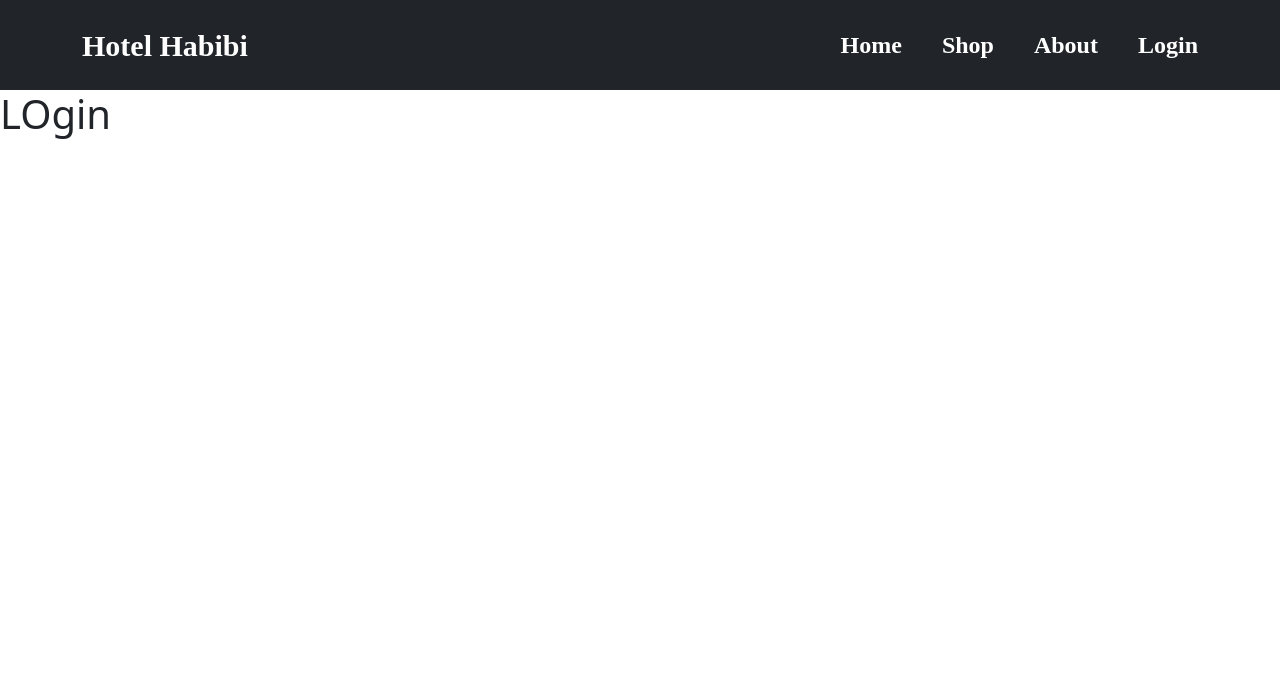
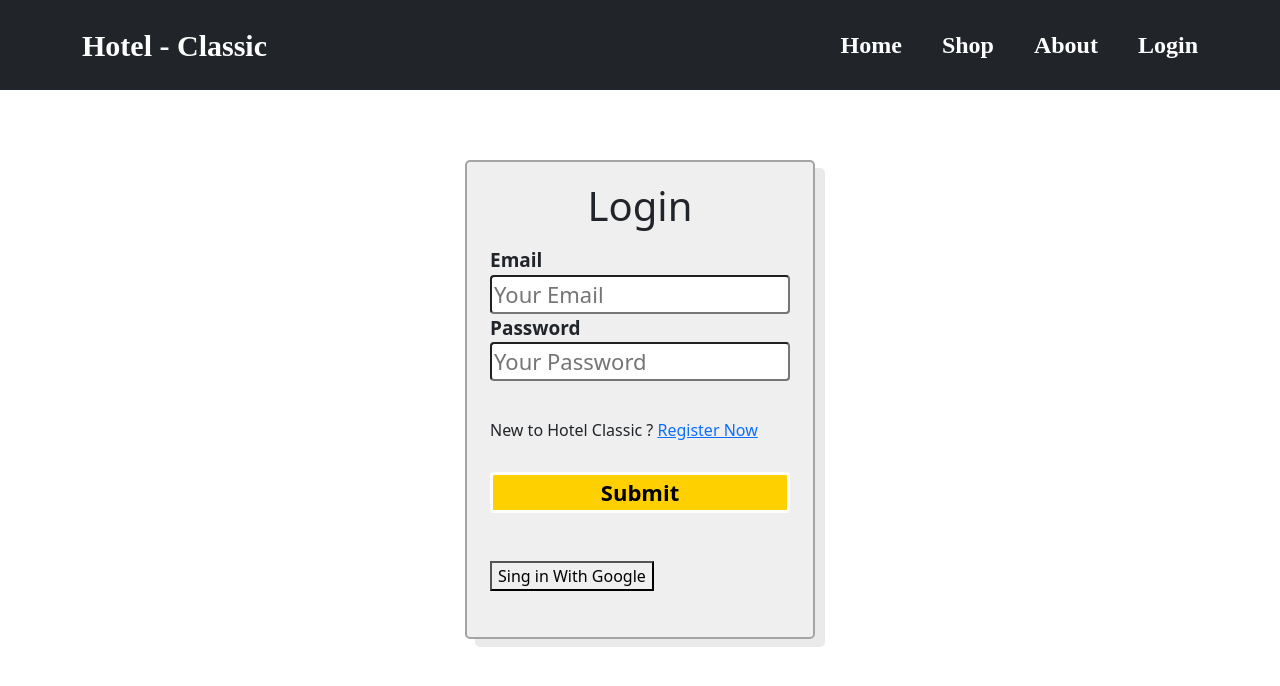
Before and after one commit to Habib710/Hotel-classic-full-project-, a React (Create React App) app: page /login in a window 1280 px wide. Shown: the top 686 px of the page. Built offline with nearby package versions, Linux system fonts and the light colour scheme.

Commit message:
api load compeleted

```diff
--- a/public/index.html
+++ b/public/index.html
@@ -24,7 +24,7 @@
       work correctly both with client-side routing and a non-root public URL.
       Learn how to configure a non-root public URL by running `npm run build`.
     -->
-    <title>React App</title>
+    <title>Hotel Classic</title>
   </head>
   <body>
     <noscript>You need to enable JavaScript to run this app.</noscript>
--- a/src/Component/Home/Home.css
+++ b/src/Component/Home/Home.css
@@ -1,4 +1,17 @@
 .room{
     display: grid;
     grid-template-columns: repeat(3,1fr);
+    gap: 25px;
+    margin: 25px;
+
+
 }
+
+@media screen and (max-width:575px) {
+
+    .room{
+        grid-template-columns: repeat(1,1fr);
+
+    }
+
+}
--- a/src/Component/Home/Home.js
+++ b/src/Component/Home/Home.js
@@ -13,13 +13,17 @@ const Home = () => {
 
     },[])
     return (
+        <div>
+            <h2 className='text-center mt-4 fw-bold'>Our Rooms</h2>
         <div className='room'>
+
 
             {
                 rooms.map(room=><Cart key="id" data={room}></Cart>)
             }
 
         </div>
+        </div>
     );
 };
 
--- a/src/Component/Login/Login.css
+++ b/src/Component/Login/Login.css
@@ -0,0 +1,42 @@
+.login-from{
+    border: 2px solid rgb(164, 164, 165);
+    width: 350px;
+    margin-top: 70px;
+    padding-bottom: 30px;
+    padding-top: 20px;
+    background-color: rgba(224, 224, 224, 0.514);
+    border-radius: 5px;
+    box-shadow:10px 8px  rgba(31, 30, 30, 0.089);
+
+}
+.par{
+    display: flex;
+    justify-content: center;
+
+
+}
+.form{
+    padding-left: 23px;
+
+}
+.form input{
+    font-size: 22px;
+    width: 300px;
+    border-radius: 4px;
+    color: rgb(0, 0, 0);
+}
+.form label{
+    font-size: 19px;
+    font-weight: 600;
+
+
+}
+.button{
+    background-color: rgb(255, 208, 0);
+    font-weight: 600;
+    border: 3px solid rgb(253, 253, 253);
+}
+.button:hover{
+    background-color: rgb(129, 243, 52);
+    transition: .5S;
+}
--- a/src/Component/Login/Login.js
+++ b/src/Component/Login/Login.js
@@ -1,9 +1,36 @@
 import React from 'react';
+import './Login.css'
 
 const Login = () => {
     return (
-        <div>
-            <h1>LOgin</h1>
+        <div className='par'>
+
+            <div className=' login-from '>
+                <h1 className='text-center'>Login</h1>
+                <form  className='form my-3'>
+                    <label htmlFor="Email">Email</label>
+                    <br />
+                    <input type="email"  placeholder='Your Email'/>
+                    <br />
+                    <label htmlFor="Password" >Password</label>
+                    <br />
+                    <input type="Password" placeholder='Your Password' />
+                    <br /><br />
+                    <h6 className='mt-3'>New to Hotel Classic ? <a href="#w">Register Now </a></h6>
+
+                   <br />
+
+                    <input className='button' type="submit"  />
+
+                    <br />
+                    <br />
+                    <br />
+                    <button className='buttonss'>Sing in With Google</button>
+
+
+                </form>
+
+            </div>
         </div>
     );
 };
--- a/src/Component/cart/Cart.css
+++ b/src/Component/cart/Cart.css
@@ -2,4 +2,16 @@
     padding: 15px;
     border: 2px solid rgb(206, 206, 206);
     margin: 5px;
+    width: 450px;
 }
+
+
+
+
+@media screen and (max-width:575px) {
+    .cart-{
+        margin-right: 5px;
+        width: auto;
+    }
+
+}
--- a/src/Component/cart/Cart.js
+++ b/src/Component/cart/Cart.js
@@ -1,4 +1,5 @@
 import React from 'react';
+import { Link } from 'react-router-dom';
 import './Cart.css'
 
 const Cart = (props) => {
@@ -8,11 +9,11 @@ const Cart = (props) => {
 
     return (
         <div className='cart-'>
-            <img width='350px' src={picture} alt="" />
-            <h3>Name:{name}</h3>
-            <h6>Brand:{company}</h6>
-            <p>Rent:{balance}</p>
-            <button className='btn bg-primary text-white'>add to cart</button>
+            <img width='100%' height='300px' src={picture} alt="" />
+            <h3 className='pt-3'>Name:{name}</h3>
+            <h5>Brand:{company}</h5>
+            <h6>Rent:{balance}</h6>
+            <button  className='btn bg-primary text-white'>add to cart</button>
 
 
         </div>
--- a/src/Component/header/Header.js
+++ b/src/Component/header/Header.js
@@ -11,7 +11,7 @@ const Header = () => {
 
         <Navbar  className='css' bg="dark" expand="lg" >
   <Container>
-    <Navbar.Brand className='text-white css-brand'>Hotel Habibi</Navbar.Brand>
+    <Navbar.Brand className='text-white css-brand'>Hotel - Classic</Navbar.Brand>
     <Navbar.Toggle   aria-controls="basic-navbar-nav" />
     <Navbar.Collapse id="basic-navbar-nav">
       <Nav className="custom ms-auto">
```
Also changed, not shown: public/data.json (+5 -5 lines).
